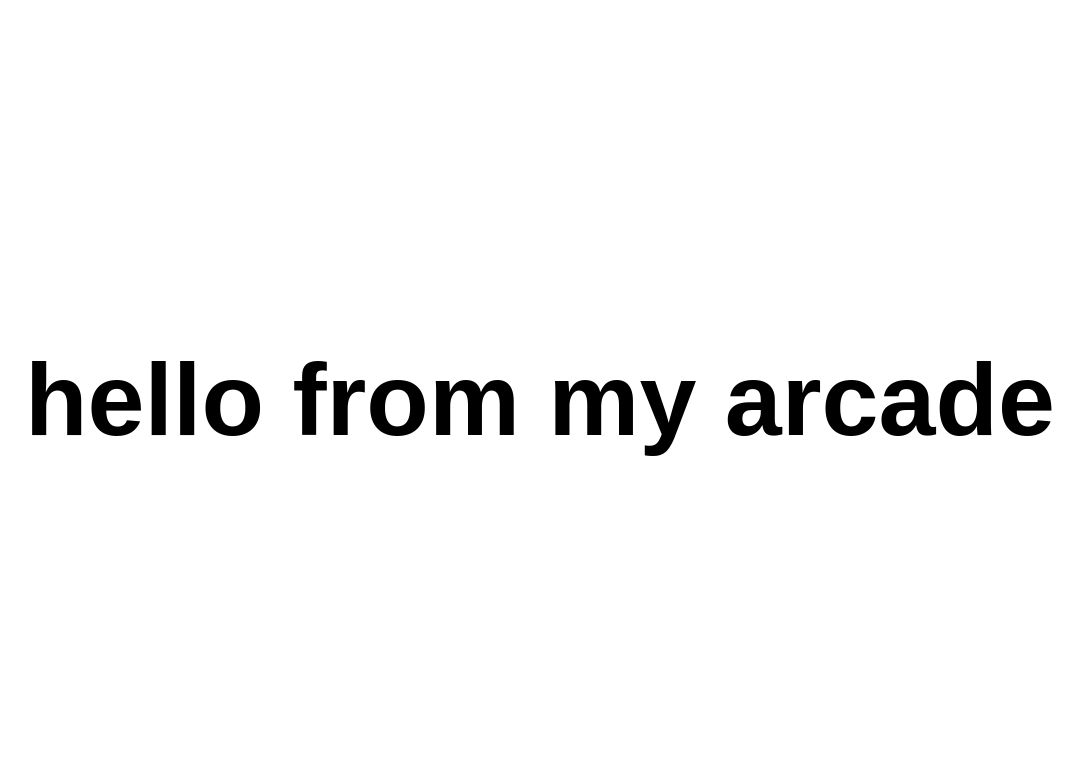
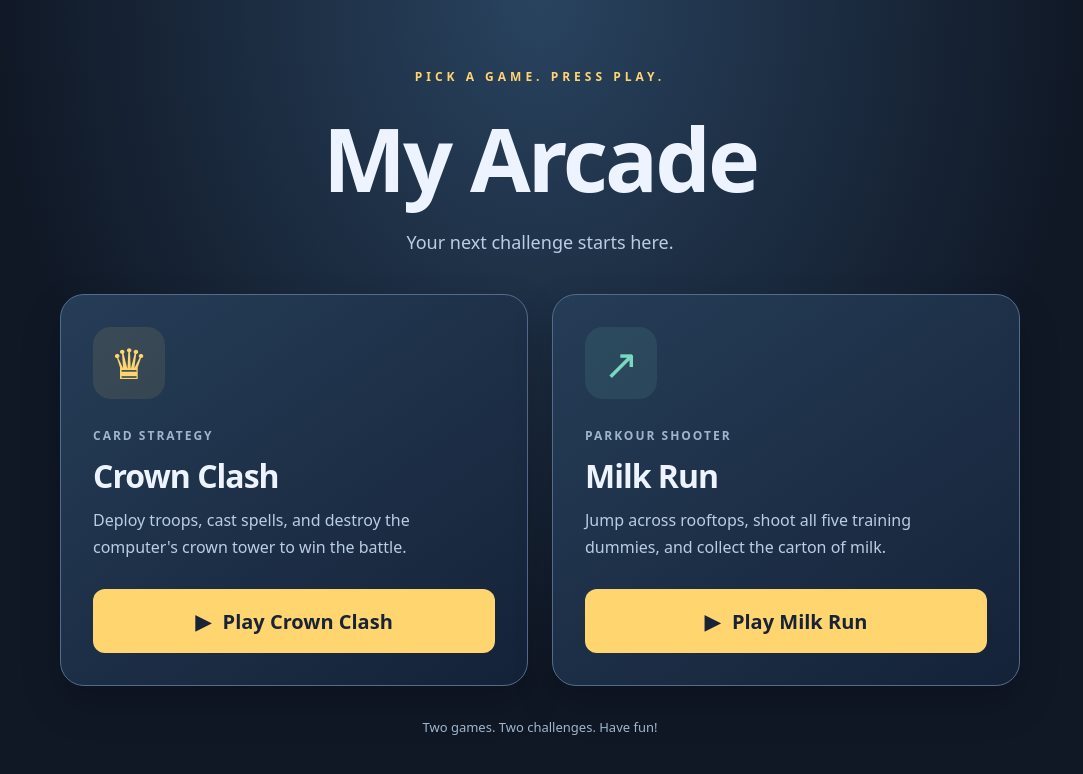
Before and after one commit to gabispro-bye/arcade, a plain HTML site: page index.html in a window 1280 px wide. Shown: the whole page, without its empty margins (100-1183 px from the left). Drawn offline with Linux system fonts and the light colour scheme.

Commit message:
Add files via upload

```diff
--- a/index.html
+++ b/index.html
@@ -2,14 +2,55 @@
 <html lang="en">
 <head>
   <meta charset="UTF-8">
-  <meta name="viewport" content="width=device-width, initial-scale=1.0">
-  <title>My Arcade</title>
+  <meta name="viewport" content="width=device-width, initial-scale=1">
+  <title>My Arcade — Choose Your Game</title>
   <style>
-    body { margin: 0; min-height: 100vh; display: grid; place-items: center; font-family: Arial, sans-serif; }
-    h1 { font-size: clamp(3rem, 8vw, 8rem); text-align: center; padding: 1rem; }
+    * { box-sizing: border-box; }
+    body { margin: 0; min-height: 100vh; display: grid; place-items: center; padding: 48px 20px; background: radial-gradient(ellipse at top, #29435f, #101826 60%); color: #edf3ff; font-family: system-ui, sans-serif; }
+    main { width: min(100%, 960px); }
+    header { margin-bottom: 40px; text-align: center; }
+    .eyebrow { color: #ffd570; font-size: 12px; font-weight: 800; letter-spacing: 4px; text-transform: uppercase; }
+    h1 { margin: 12px 0; font-size: clamp(3rem, 8vw, 5.5rem); letter-spacing: -3px; }
+    header p { margin: 0; color: #b9cde3; font-size: 18px; }
+    .games { display: grid; grid-template-columns: repeat(2, minmax(0, 1fr)); gap: 24px; }
+    .game { display: flex; flex-direction: column; padding: 32px; border: 1px solid #536b8c; border-radius: 24px; background: linear-gradient(145deg, #263d57, #142238); box-shadow: 0 18px 40px #0003; }
+    .icon { display: grid; place-items: center; width: 72px; height: 72px; margin-bottom: 28px; border-radius: 18px; background: #ffd57018; color: #ffd570; font-size: 42px; }
+    .game:nth-child(2) .icon { background: #79d8c118; color: #79d8c1; }
+    .genre { color: #a0b5cc; font-size: 12px; font-weight: 700; letter-spacing: 2px; text-transform: uppercase; }
+    h2 { margin: 10px 0; font-size: 32px; letter-spacing: -1px; }
+    .game p { margin: 0 0 28px; color: #b9cde3; line-height: 1.7; }
+    .play { display: flex; justify-content: center; align-items: center; gap: 12px; min-height: 64px; margin-top: auto; border-radius: 12px; background: #ffd570; color: #182337; font-size: 20px; font-weight: 800; text-decoration: none; transition: background .15s, transform .15s; }
+    .play:hover { background: #ffe7a1; transform: translateY(-2px); }
+    .play:focus-visible { outline: 3px solid white; outline-offset: 5px; }
+    footer { margin-top: 32px; text-align: center; color: #a0b5cc; font-size: 13px; }
+    @media (max-width: 640px) { .games { grid-template-columns: 1fr; } .game { padding: 26px; } h1 { letter-spacing: -2px; } }
+    @media (prefers-reduced-motion: reduce) { .play { transition: none; } }
   </style>
 </head>
 <body>
-  <h1>hello from my arcade</h1>
+  <main>
+    <header>
+      <span class="eyebrow">Pick a game. Press play.</span>
+      <h1>My Arcade</h1>
+      <p>Your next challenge starts here.</p>
+    </header>
+    <section class="games" aria-label="Choose a game">
+      <article class="game">
+        <div class="icon" aria-hidden="true">♛</div>
+        <span class="genre">Card strategy</span>
+        <h2>Crown Clash</h2>
+        <p>Deploy troops, cast spells, and destroy the computer's crown tower to win the battle.</p>
+        <a class="play" href="game.html?autostart=1" aria-label="Play Crown Clash"><span aria-hidden="true">▶</span> Play Crown Clash</a>
+      </article>
+      <article class="game">
+        <div class="icon" aria-hidden="true">↗</div>
+        <span class="genre">Parkour shooter</span>
+        <h2>Milk Run</h2>
+        <p>Jump across rooftops, shoot all five training dummies, and collect the carton of milk.</p>
+        <a class="play" href="game2.html?autostart=1" aria-label="Play Milk Run"><span aria-hidden="true">▶</span> Play Milk Run</a>
+      </article>
+    </section>
+    <footer>Two games. Two challenges. Have fun!</footer>
+  </main>
 </body>
 </html>
```
